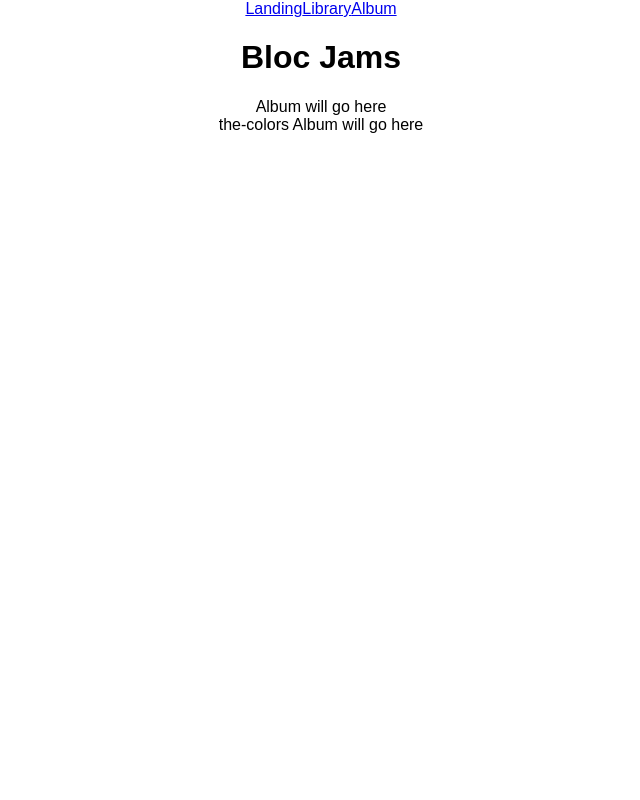
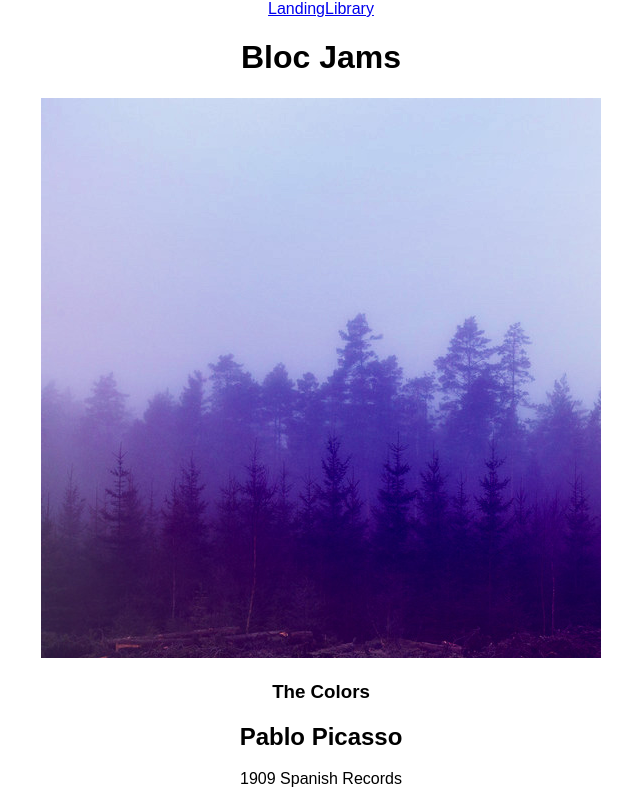
Before and after one commit to jacquetta/bloc-jams-react, a React (Create React App) app: page /album/the-colors in a window 1280 px wide. Shown: the whole page, without its empty margins (319-959 px from the left). Built offline with nearby package versions, Linux system fonts and the light colour scheme.

Commit message:
checkpoint components album complete

```diff
--- a/src/App.js
+++ b/src/App.js
@@ -14,7 +14,7 @@
 
               <Link to='/'>Landing</Link>
               <Link to='/library'>Library</Link>
-              <Link to='/album'>Album</Link>
+
 
             </nav>
             <h1>Bloc Jams</h1>
@@ -22,7 +22,7 @@
           <main>
             <Route exact path="/" component={Landing} />
             <Route path="/library" component={Library} />
-            <Route path="/album" component={Album} />
+
             <Route path="/album/:slug" component={Album} />
           </main>
       </div>
--- a/src/components/Album.js
+++ b/src/components/Album.js
@@ -1,10 +1,40 @@
 import React, { Component } from 'react';
+import albumData from './../data/albums';
 
 class Album extends Component {
+  constructor(props) {
+    super(props);
+
+    const album = albumData.find( album => {
+      console.log(album);
+      return album.slug === this.props.match.params.slug
+    });
+
+    this.state = {
+      album: album
+    };
+  }
+
   render() {
     return (
       <section className="album">
-        {this.props.match.params.slug} Album will go here
+        <section id="album-info">
+          <img id="album-cover-art" src={this.state.album.albumCover} />
+          <div className="album-details">
+            <h1 id="album-title">{this.state.album.title}</h1>
+            <h2 className="artist">{this.state.album.artist}</h2>
+            <div id="release-info">{this.state.album.releaseInfo}</div>
+          </div>
+        </section>
+        <table id="song-list">
+          <colgroup>
+            <col id="song-number-column" />
+            <col id="song-title-column" />
+            <col id="song-duration-column" />
+          </colgroup>
+          <tbody>
+          </tbody>
+        </table>
       </section>
     );
   }
```
